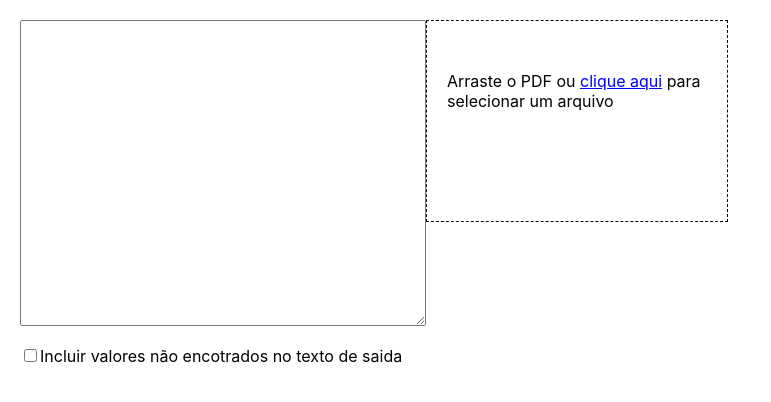
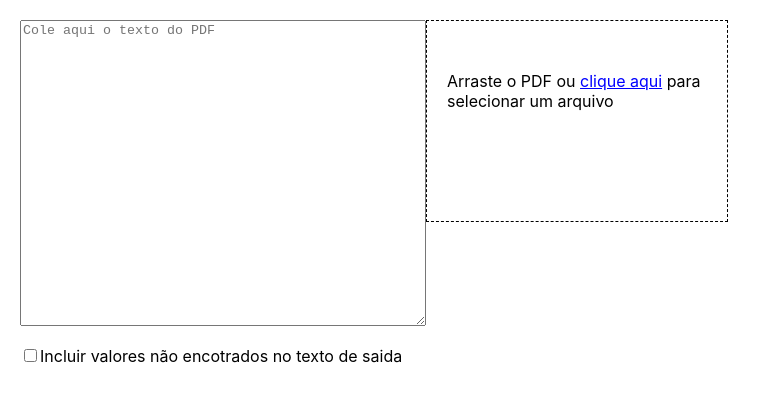
Before and after one commit to vieiralucas/exames, a React (Create React App) app: page / in a window 1280 px wide. Shown: the top 402 px of the page, without its empty margins (0-771 px from the left). Built offline with nearby package versions, Linux system fonts and the light colour scheme.

Commit message:
add a placeholder to the textarea

```diff
--- a/src/App.tsx
+++ b/src/App.tsx
@@ -230,6 +230,7 @@ const App: React.FC = () => {
           style={{ width: 400, height: 300 }}
           value={rawContent}
           onChange={onChangeRawContent}
+          placeholder="Cole aqui o texto do PDF"
         />
         <FileDrop onFileDrop={handleFileDrop} />
         <div style={{ marginLeft: 20 }}>
```
